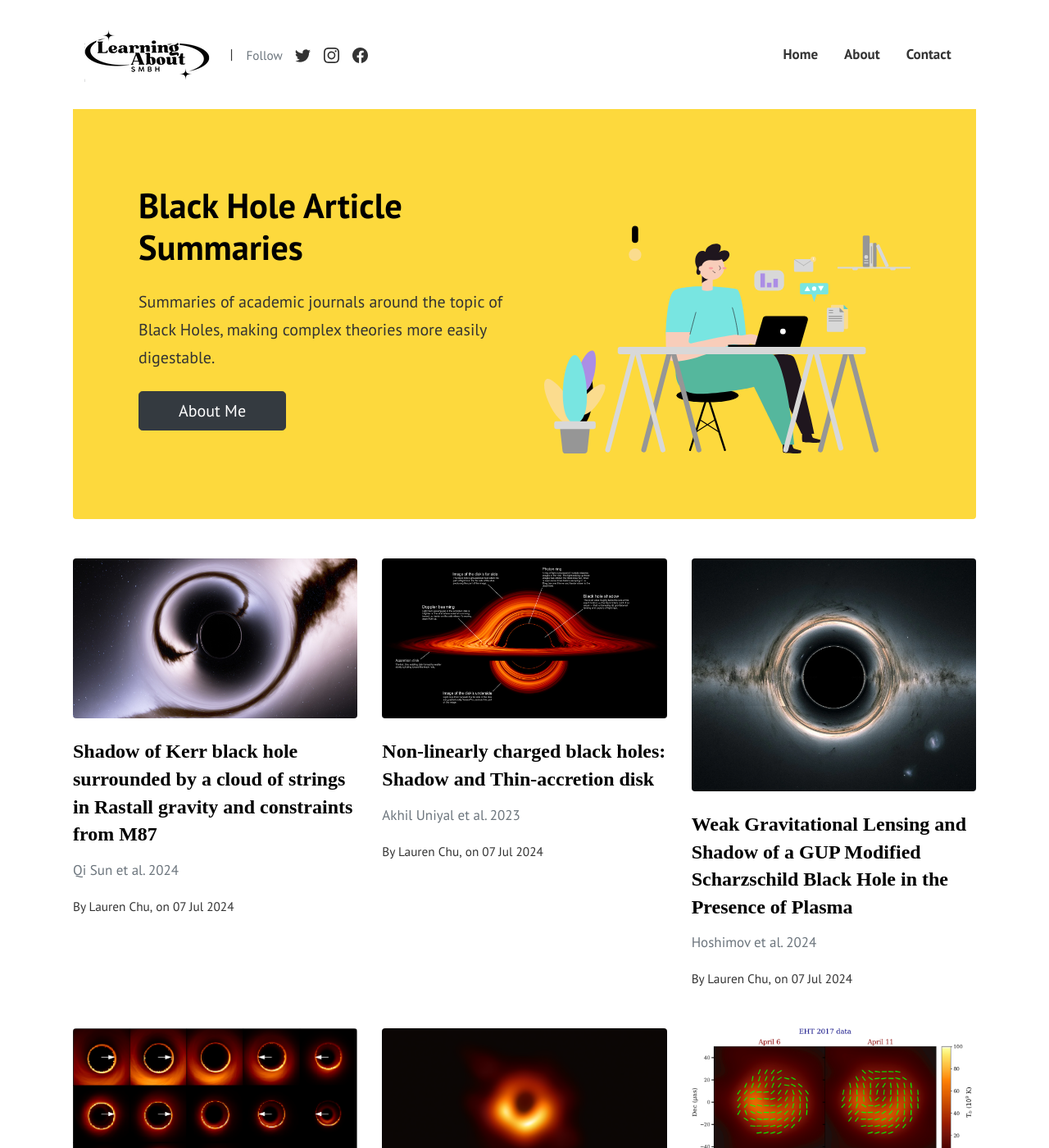
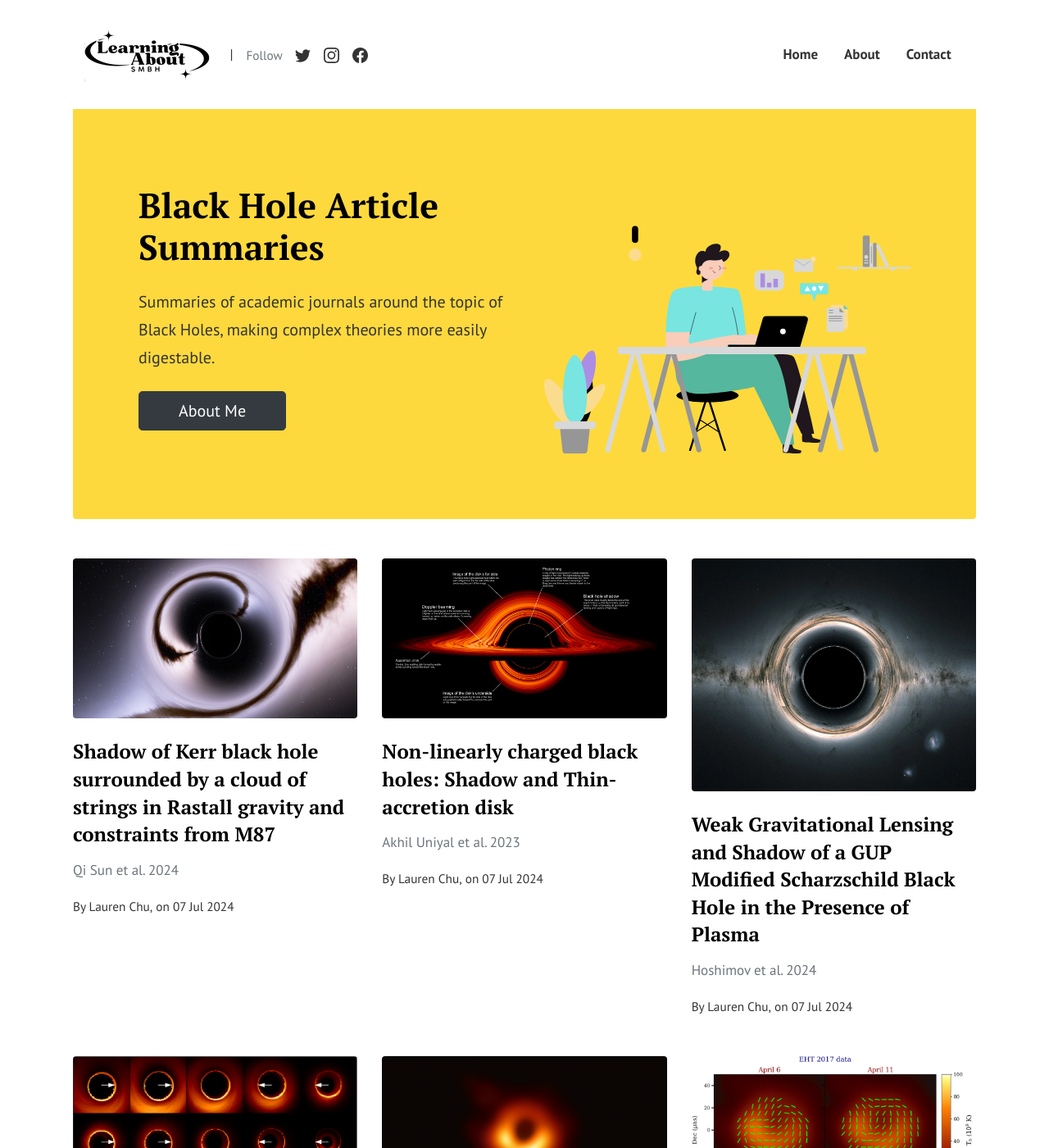
Before and after one commit to learningaboutsmbh/learningaboutsmbh.github.io, a Jekyll site: the page built from index.html, in a window 1280 px wide and 1400 px high. Shown: the whole window at 82% size. Built offline with Jekyll 4.4.1, drawn with Linux system fonts in a browser that asks for light colours; the list of posts is cut into pages by our own code; comment, search, counter and statistics services are not loaded.

Commit message:
fixing font

```diff
--- a/assets/css/theme.scss
+++ b/assets/css/theme.scss
@@ -28,7 +28,7 @@ body {
 
 }
 .serif-font {
-    font-family: "Bugaki"
+    font-family: "PT Serif"
 }
 @media (max-width: 1366px) {
     .container-xl, .container-lg, .container-md, .container-sm, .container {
--- a/index.html
+++ b/index.html
@@ -10,7 +10,7 @@ background:
 <div class="rounded mb-5 hero">
   <div class="row align-items-center justify-content-between">
     <div class="col-md-6">
-      <h1 class="font-weight-bold mb-4 bugaki">Black Hole Article Summaries</h1>
+      <h1 class="font-weight-bold mb-4 serif-font">Black Hole Article Summaries</h1>
       <p class="lead mb-4">Summaries of academic journals around the topic of Black Holes, making complex theories more easily digestable.</p>
       <a href="{{site.baseurl}}/about" class="btn btn-dark text-white px-5 btn-lg">About Me</a>
     </div>
```
